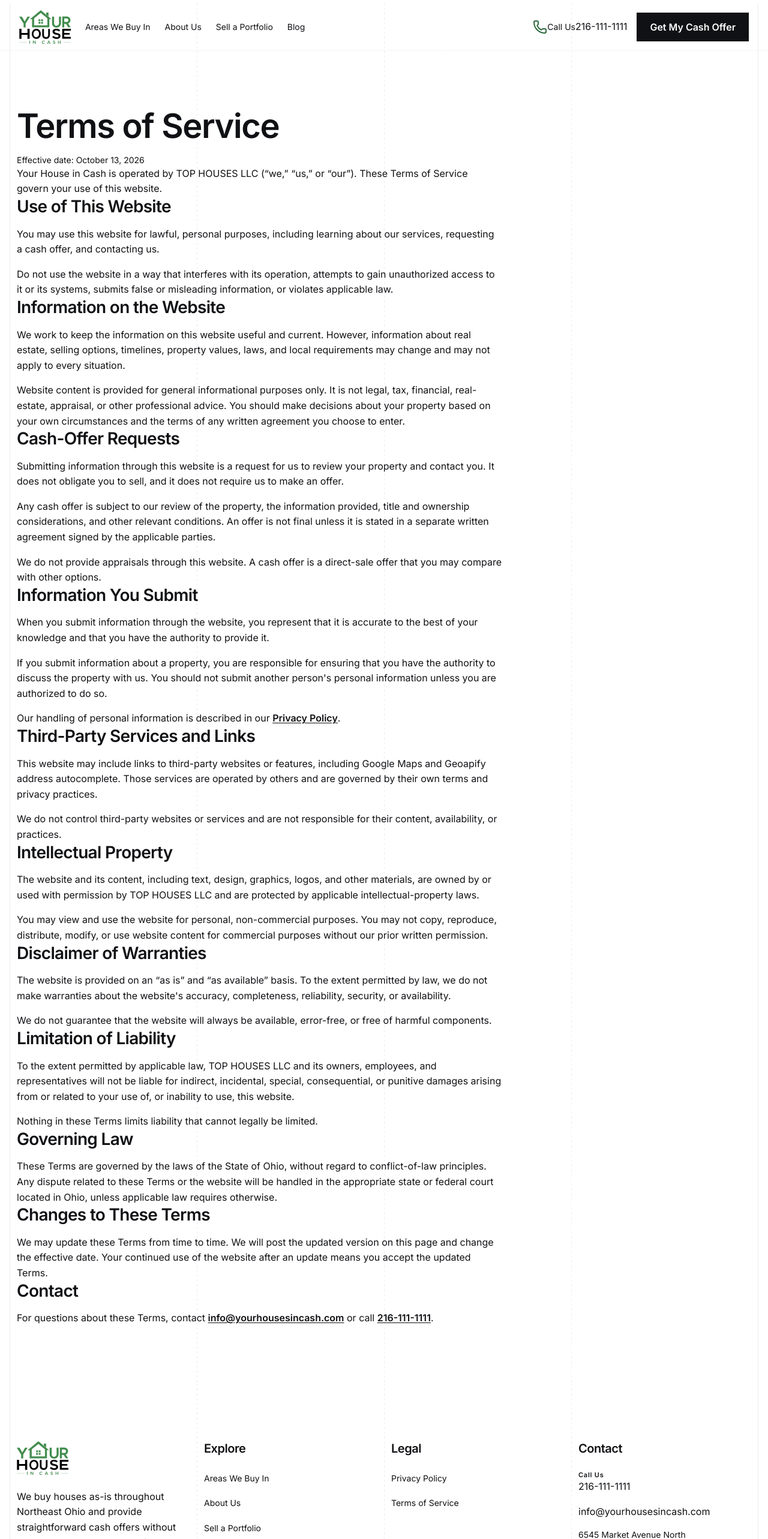
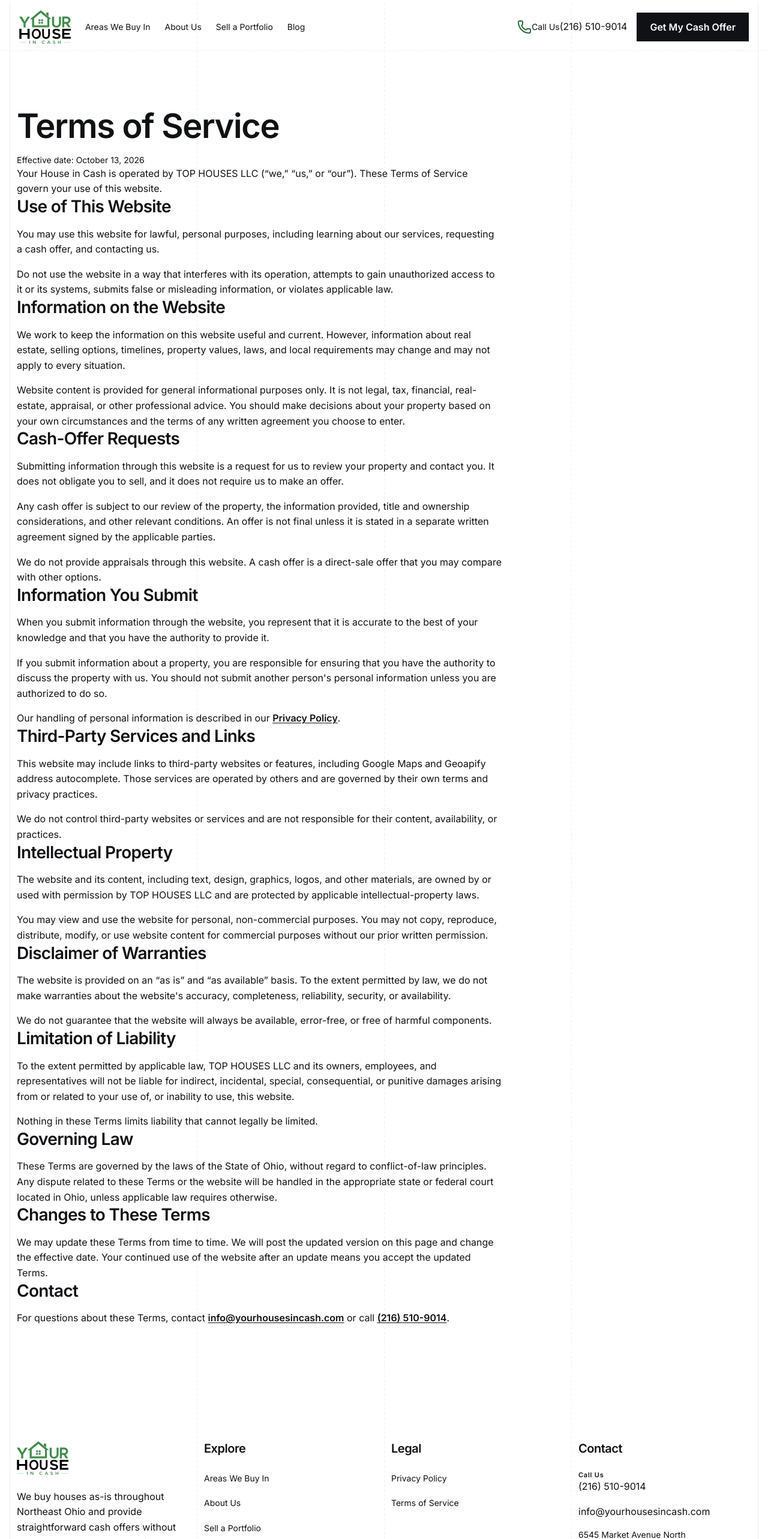
Before and after one commit to YHICAdmin/your-house-in-cash, a Next.js app: page /terms-of-service in a window 1280 px wide. Shown: the top 2566 px of the page at 60% size. Built offline with nearby package versions, Linux system fonts and the light colour scheme.

Commit message:
Update site phone number

```diff
--- a/project-documentation/shared-sections.md
+++ b/project-documentation/shared-sections.md
@@ -283,8 +283,8 @@ The Footer is divided into Company, Navigation, Legal, and Contact content areas
 
 - Heading: **Contact**.
 - Label: **Call Us**.
-- Phone number: `216-111-1111`.
-- The phone number uses link semantics and navigates to `tel:2161111111`.
+- Phone number: `(216) 510-9014`.
+- The phone number uses link semantics and navigates to `tel:2165109014`.
 - Email: `info@yourhousesincash.com`, linked to `mailto:info@yourhousesincash.com`.
 - Physical address: **6545 Market Avenue North, North Canton, OH 44720**.
 - Service-area text: **Serving Northeast Ohio**.
@@ -539,14 +539,14 @@ Provide clear, accessible navigation.
 ### Content
 
 * Label: `Call Us`.
-* Phone number: `216-111-1111`.
+* Phone number: `(216) 510-9014`.
 * The phone number is fixed content and remains unchanged across all Breakpoints.
 * Includes the canonical Lucide `Phone` icon and a Divider.
 
 ### Component and Semantics
 
 * The complete Phone Contact uses link semantics across all Breakpoints, including the Phone icon, label, Divider, and phone number.
-* Navigates to the phone-call destination `tel:2161111111`.
+* Navigates to the phone-call destination `tel:2165109014`.
 
 ### Visual Design
 
--- a/project-documentation/website-specification/privacy-policy-page.md
+++ b/project-documentation/website-specification/privacy-policy-page.md
@@ -123,7 +123,7 @@ We may update this Privacy Policy from time to time. We will post the updated ve
 
 #### Contact
 
-For privacy questions, contact [info@yourhousesincash.com](mailto:info@yourhousesincash.com) or call `216-111-1111`.
+For privacy questions, contact [info@yourhousesincash.com](mailto:info@yourhousesincash.com) or call `(216) 510-9014`.
 
 # Audit Findings and Research Notes
 
--- a/src/app/(site)/privacy-policy/page.tsx
+++ b/src/app/(site)/privacy-policy/page.tsx
@@ -87,7 +87,7 @@ export default function PrivacyPolicyPage() {
 
                 <section>
                   <h2 className="text-heading-3">Contact</h2>
-                  <p>For privacy questions, contact <TextLink href="mailto:info@yourhousesincash.com">info@yourhousesincash.com</TextLink> or call <TextLink href="tel:2161111111">216-111-1111</TextLink>.</p>
+                  <p>For privacy questions, contact <TextLink href="mailto:info@yourhousesincash.com">info@yourhousesincash.com</TextLink> or call <TextLink href="tel:2165109014">(216) 510-9014</TextLink>.</p>
                 </section>
               </div>
             </div>
--- a/src/app/(site)/terms-of-service/page.tsx
+++ b/src/app/(site)/terms-of-service/page.tsx
@@ -87,7 +87,7 @@ export default function TermsOfServicePage() {
 
                 <section>
                   <h2 className="text-heading-3">Contact</h2>
-                  <p>For questions about these Terms, contact <TextLink href="mailto:info@yourhousesincash.com">info@yourhousesincash.com</TextLink> or call <TextLink href="tel:2161111111">216-111-1111</TextLink>.</p>
+                  <p>For questions about these Terms, contact <TextLink href="mailto:info@yourhousesincash.com">info@yourhousesincash.com</TextLink> or call <TextLink href="tel:2165109014">(216) 510-9014</TextLink>.</p>
                 </section>
               </div>
             </div>
--- a/src/components/layout/phone-contact.tsx
+++ b/src/components/layout/phone-contact.tsx
@@ -7,12 +7,12 @@ export function PhoneContact({ className, label = "Call Us", mobileLabel }: {
   mobileLabel?: string;
 }) {
   return (
-    <a className={`${styles.contact}${className ? ` ${className}` : ""}`} href="tel:2161111111">
+    <a className={`${styles.contact}${className ? ` ${className}` : ""}`} href="tel:2165109014">
       <Phone className={styles.icon} aria-hidden="true" />
       <span className={`text-body-small${mobileLabel ? ` ${styles.desktopLabel}` : ""}`}>{label}</span>
       {mobileLabel && <span className={`text-body-small ${styles.mobileLabel}`}>{mobileLabel}</span>}
       <span className={styles.divider} aria-hidden="true" />
-      <span className="text-body">216-111-1111</span>
+      <span className="text-body">(216) 510-9014</span>
     </a>
   );
 }
--- a/src/components/layout/site-footer.tsx
+++ b/src/components/layout/site-footer.tsx
@@ -84,7 +84,7 @@ export function SiteFooter({ background = "default" }: {
         <div className={styles.contact}>
           <h2 className={`${styles.heading} text-heading-4`}>Contact</h2>
           <p className={`${styles.callLabel} text-label`}>Call Us</p>
-          <TextLink href="tel:2161111111">216-111-1111</TextLink>
+          <TextLink href="tel:2165109014">(216) 510-9014</TextLink>
           <TextLink className={styles.email} href="mailto:info@yourhousesincash.com">
             info@yourhousesincash.com
           </TextLink>
--- a/src/components/seller/seller-success.tsx
+++ b/src/components/seller/seller-success.tsx
@@ -4,4 +4,4 @@ import { CircleCheck } from "lucide-react";
 import { Button } from "@/components/ui/button";
 import { TextLink } from "@/components/ui/text-link";
 import styles from "./seller-form.module.css";
-export function SellerSuccess({ name }: { name: string }) { const ref=useRef<HTMLHeadingElement>(null); useEffect(()=>{ref.current?.focus()},[]); const first=name.trim().split(/\s+/)[0]; return <div className={styles.success}><CircleCheck className={styles.successIcon} aria-hidden="true"/><div className={styles.successIntro}><h1 ref={ref} tabIndex={-1} className="text-heading-2">{first?`You’re all set, ${first}.`:"You’re all set."}</h1><p className="text-body">I’ve received your property details. I’ll review them and get in touch to learn more about your situation and discuss your options.</p></div><Button href="/">Back to home</Button><div className={styles.successPhone}><span>Prefer to talk now?</span><TextLink href="tel:2161111111">216-111-1111</TextLink></div></div>; }
+export function SellerSuccess({ name }: { name: string }) { const ref=useRef<HTMLHeadingElement>(null); useEffect(()=>{ref.current?.focus()},[]); const first=name.trim().split(/\s+/)[0]; return <div className={styles.success}><CircleCheck className={styles.successIcon} aria-hidden="true"/><div className={styles.successIntro}><h1 ref={ref} tabIndex={-1} className="text-heading-2">{first?`You’re all set, ${first}.`:"You’re all set."}</h1><p className="text-body">I’ve received your property details. I’ll review them and get in touch to learn more about your situation and discuss your options.</p></div><Button href="/">Back to home</Button><div className={styles.successPhone}><span>Prefer to talk now?</span><TextLink href="tel:2165109014">(216) 510-9014</TextLink></div></div>; }
```
